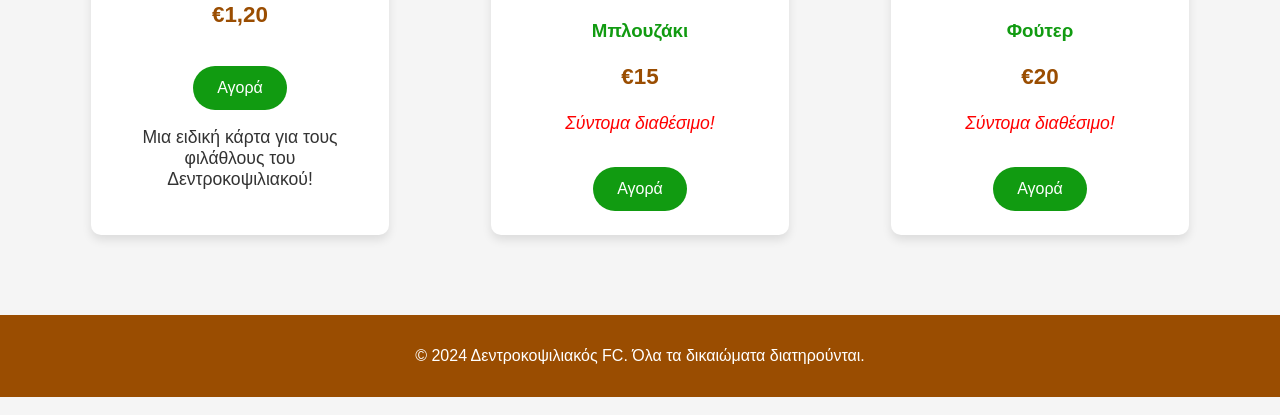
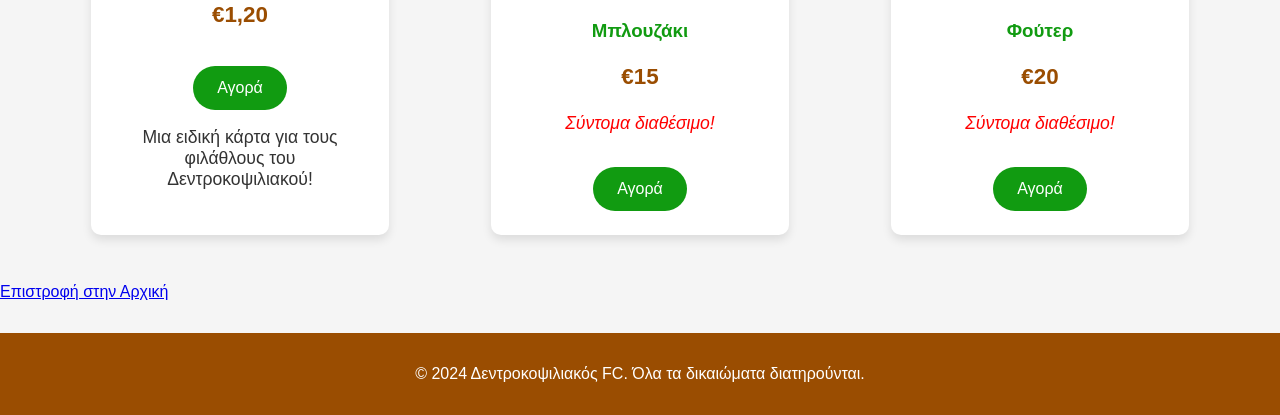
Before and after one commit to dentrokopsiliakosfc/dentrokopsiliakosfc.github.io, a plain HTML site: page store.html in a window 1280 px wide. Shown: the part 426-841 px from the top of the page. Drawn offline with Linux system fonts and the light colour scheme.

Commit message:
Update store
added back to index button

```diff
--- a/store.html
+++ b/store.html
@@ -107,6 +107,9 @@
     </div>
 </div>
 
+<!-- Κουμπί Επιστροφής στην Αρχική -->
+<a href="index.html" class="btn-back">Επιστροφή στην Αρχική</a>
+
 <footer>
     <p>&copy; 2024 Δεντροκοψιλιακός FC. Όλα τα δικαιώματα διατηρούνται.</p>
 </footer>
```
